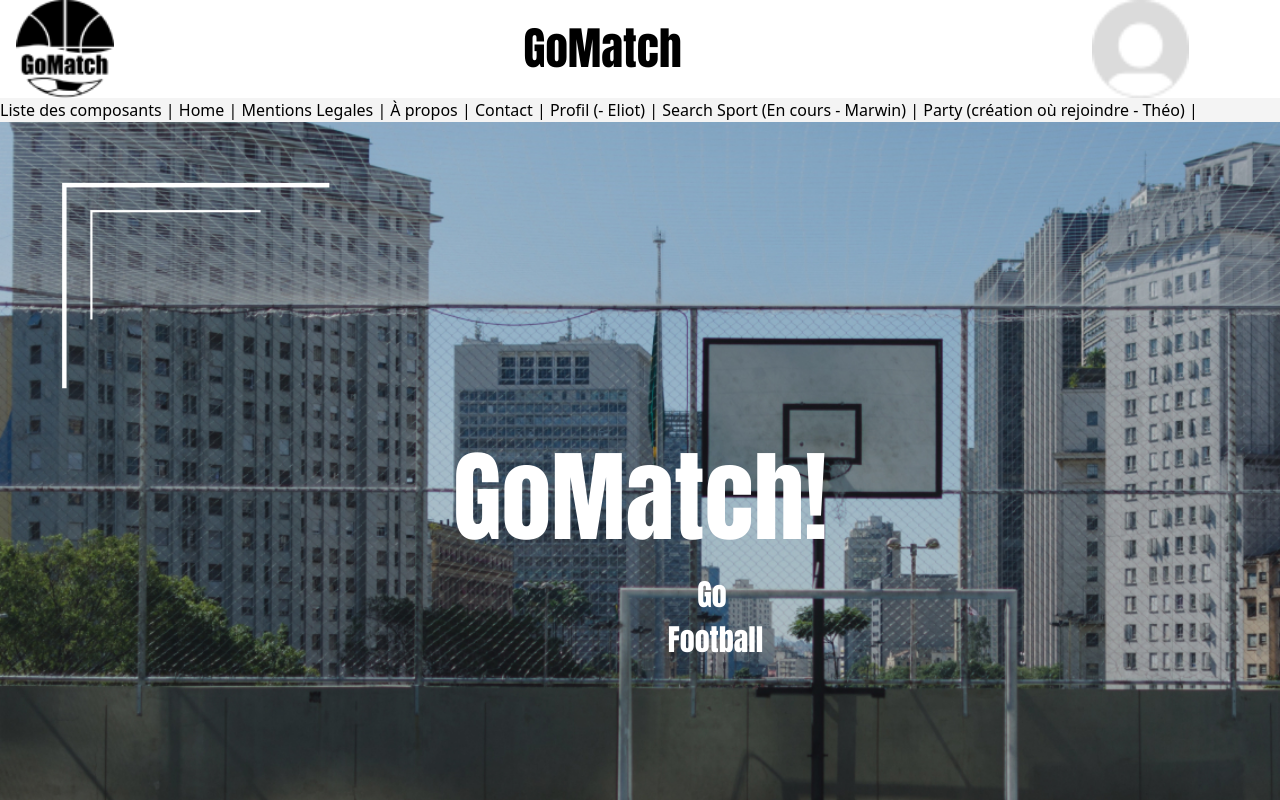
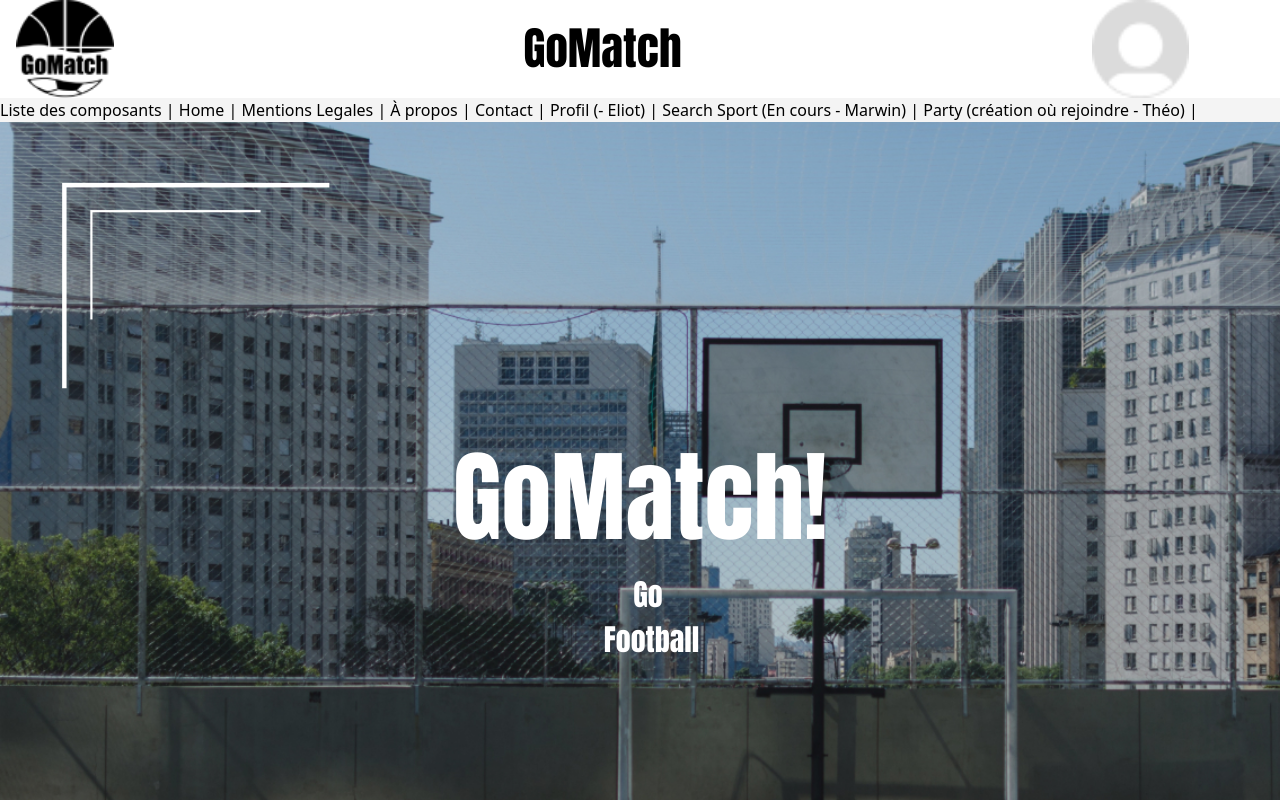
Before and after one commit to Marwin-Rdgs/GoMatch.fr, a Vue app: page / in a window 1280 px wide. Shown: the top 800 px of the page. Built offline with nearby package versions, Linux system fonts and the light colour scheme.

Commit message:
Ajustement HomeView

```diff
--- a/src/Views/homeView.vue
+++ b/src/Views/homeView.vue
@@ -118,7 +118,7 @@ export default {
 <div class="screen w-full">
             <h1 class="title_minia font-impact text-2xl text-center"> <br> <br> GoMatch!</h1>
             <div class="container fw-bolder">
-                <p class="title_anim font-impact text-xl text-center lg:ml-36"> Go <br>
+                <p class="title_anim font-impact text-xl text-center lg:ml-4"> Go <br>
                 <span class="typed-text"></span><span class="cursor">&nbsp;Football</span>
                 </p>
                 <a href=#down><img src="../components/icones/arrow_down.svg" alt="Icône descendre" class="arrow_down py-9"></a>
@@ -179,6 +179,7 @@ hr { color:#6B7280; background-color:#6B7280; height:3px; border:0; }
     margin-top: 0px;
     background-image:url("/public/img/Minia.jpg");
     background-size: cover;
+    width: 100%;
     margin-bottom: 35px;
 }
 
```
